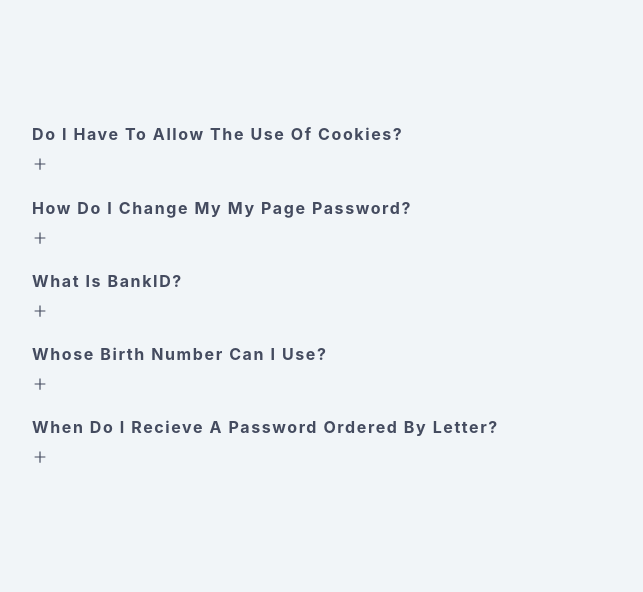
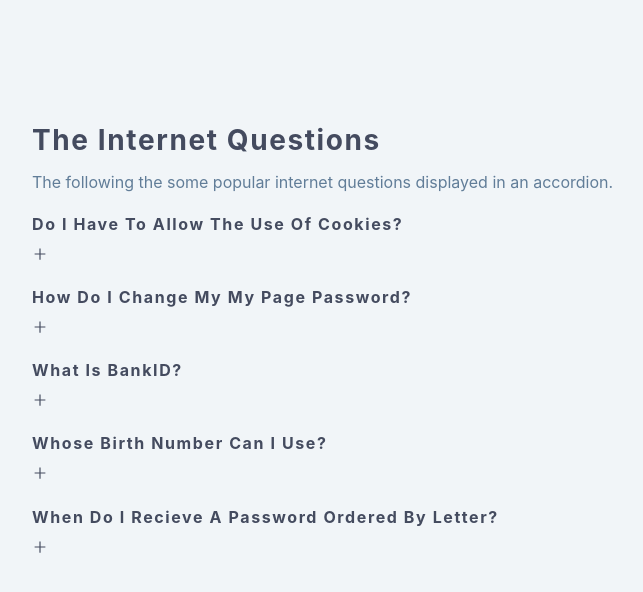
Before and after one commit to Meenakshi-Sivakumar/Accordion, a React (Create React App) app: page / in a window 1280 px wide. Shown: the top 592 px of the page, without its empty margins (288-931 px from the left). Built offline with nearby package versions, Linux system fonts and the light colour scheme; the HTML template or start-up script is replaced by a standard one.

Commit message:
all done

```diff
--- a/src/App.js
+++ b/src/App.js
@@ -12,9 +12,17 @@ function App() {
   return (
     <main>
     <section className='section'>
+    <div className='circle one'></div>
+    <div className='circle two'></div>
+    <div className='head'>
+      <h3>The Internet Questions</h3>
+      <p>The following the some popular internet questions displayed in an accordion.</p>
+    </div>
     <div className='container'>
     {data.map(data=> <SingleQuestion key={data.id} {...data} toggle={toggle} isOpen={isOpen}/> )}
     </div>
+    <div className='circle three'></div>
+    <div className='circle four'></div>
     </section>
     </main>
   );
```
